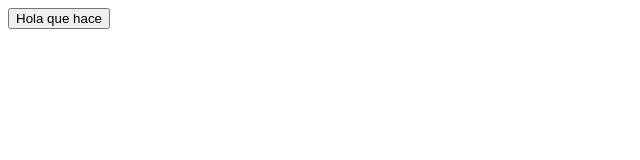
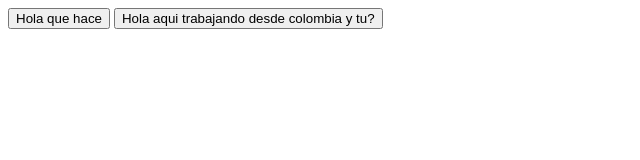
Before and after one commit to MALMEYDADEV/demos, a plain HTML site: page index.html in a window 1280 px wide. Shown: the whole page, without its empty margins (0-640 px from the left). Drawn offline with Linux system fonts and the light colour scheme.

Commit message:
realizando actualizaciones

```diff
--- a/index.html
+++ b/index.html
@@ -4,6 +4,7 @@
   <body>
     <form>
       <button>Hola que hace</button>
+      <button>Hola aqui trabajando desde colombia y tu?</button>
     </form>
   </body>
 </html>
```
